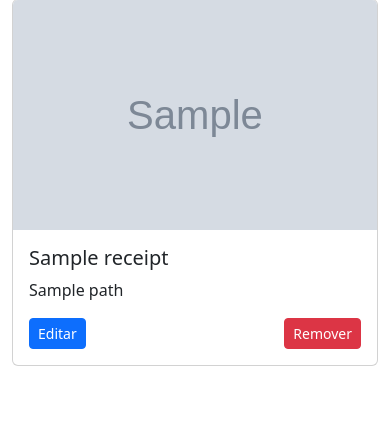
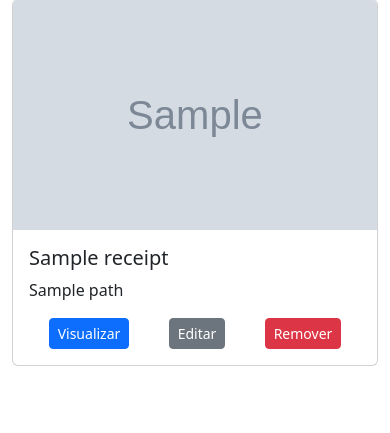
Before and after one commit to CodeMasterCarlos/receipt-mvc, a PHP site: template views/home.twig in a window 390 px wide. Shown: the part 214-647 px from the top of the page. Run offline with PHP 8.4, Linux system fonts and the light colour scheme; the template is opened without the code that fills it: most values are stand-ins (such as "Sample title", 1, 10 or a date in 2020); some libraries are stand-ins or nearby versions.

Commit message:
Updates responsibility for receipt cards
Atualiza responsividade dos cards dos comprovante. E adiciona botão para visualizar o comprovante em nova aba.

```diff
--- a/views/components/card.twig
+++ b/views/components/card.twig
@@ -4,8 +4,9 @@
         <div class="card-body">
             <h5 class="card-title">{{ title }}</h5>
             <p class="card-text">{{ path }}</p>
-            <div class="d-flex justify-content-between align-items-center">
-                <a href="/receipt/edit?id={{ id }}" class="btn btn-sm btn-primary">Editar</a>
+            <div class="d-flex justify-content-around align-items-center">
+                <a href="/storage/{{ image }}" class="btn btn-sm btn-primary" target="_blank">Visualizar</a>
+                <a href="/receipt/edit?id={{ id }}" class="btn btn-sm btn-secondary">Editar</a>
                 <form action="/receipt/remove" method="post">
                     <input type="hidden" value="{{ id }}" name="id">
                     <button type="submit" class="btn btn-sm btn-danger">Remover</button>
--- a/views/home.twig
+++ b/views/home.twig
@@ -22,7 +22,7 @@
             <h1 class="title">Meus comprovantes</h1>
             <div class="row mt-3">
                 {% for receipt in receipts %}
-                <div class="col-md-3">
+                <div class="col-xl-3 col-lg-4 col-md-6">
                     {{ card.render(receipt.id, receipt.title, receipt.image, receipt.getPath()) }}
                 </div>
                 {% endfor %}
--- a/views/search.twig
+++ b/views/search.twig
@@ -16,7 +16,7 @@
             <h1 class="title">Comprovantes relacionados a busca: <span class="text-primary">edp</span></h1>
             <div class="row mt-3">
                 {% for i in range(0, 20) %}
-                <div class="col-md-3">
+                <div class="col-xl-3 col-lg-4 col-md-6">
                     {{ card.render() }}
                 </div>
                 {% endfor %}
```
